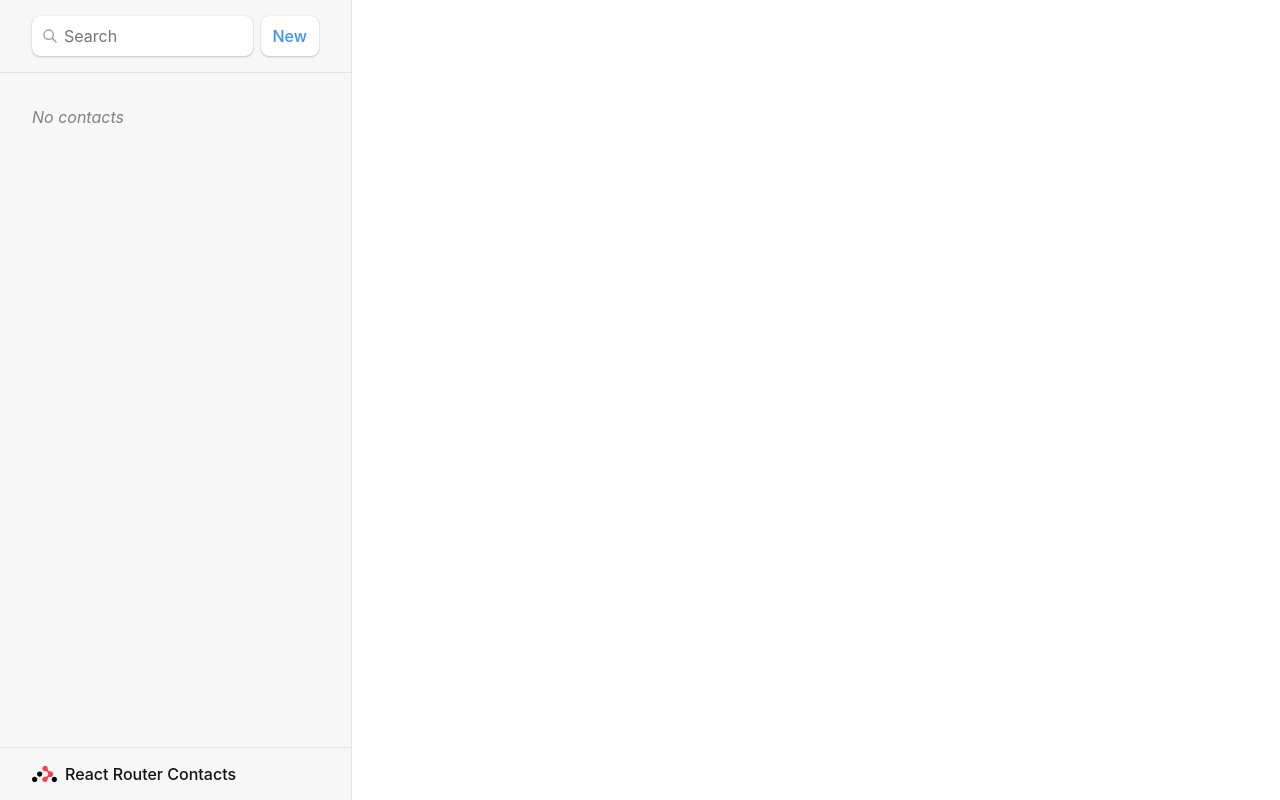
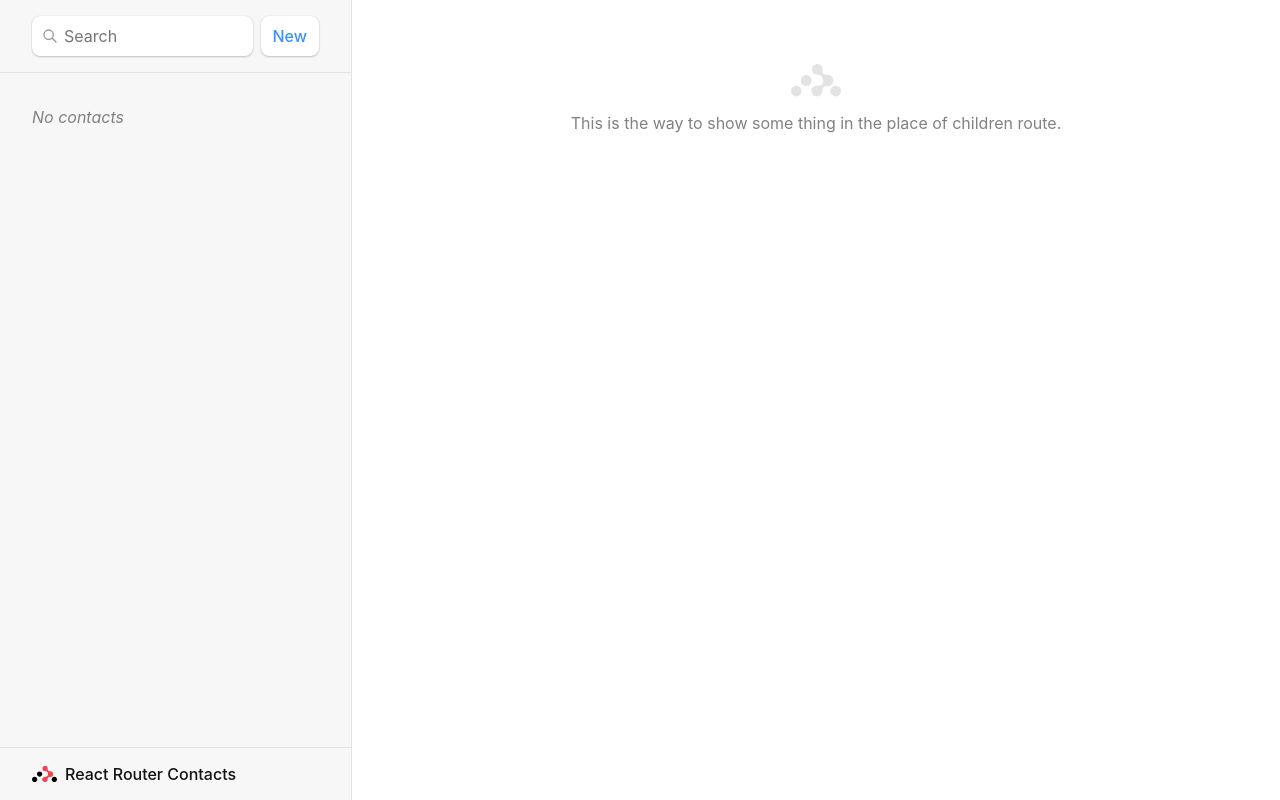
Before and after one commit to tauhid-hasan-dev/react-router-with-vite, a React (Vite) app: page / in a window 1280 px wide. Built offline with nearby package versions, Linux system fonts and the light colour scheme.

Commit message:
adding index route

```diff
--- a/src/main.jsx
+++ b/src/main.jsx
@@ -15,6 +15,7 @@ import EditContact, {
   action as editAction,
 } from "./routes/edit";
 import { action as destroyAction } from "./routes/destroy";
+import Index from "./routes/index";
 
 const router = createBrowserRouter([
   {
@@ -40,6 +41,7 @@ const router = createBrowserRouter([
         action: destroyAction,
         errorElement: <div>Oops! There was an error.</div>,
       },
+      { index: true, element: <Index /> },
     ],
   },
 
--- /dev/null
+++ b/src/routes/index.jsx
@@ -0,0 +1,7 @@
+export default function Index() {
+    return (
+      <p id="zero-state">
+        This is the way to show some thing in the place of children route.
+      </p>
+    );
+  }
```
